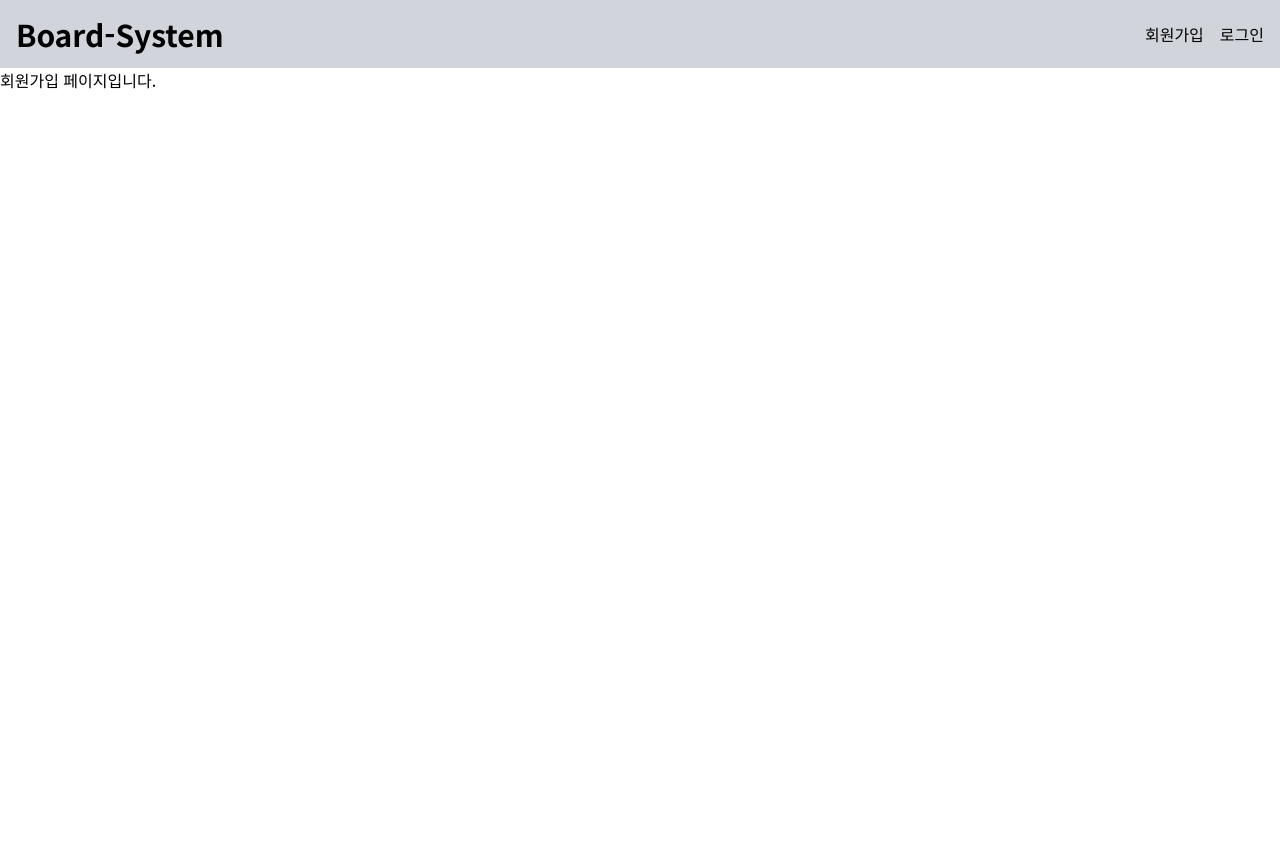
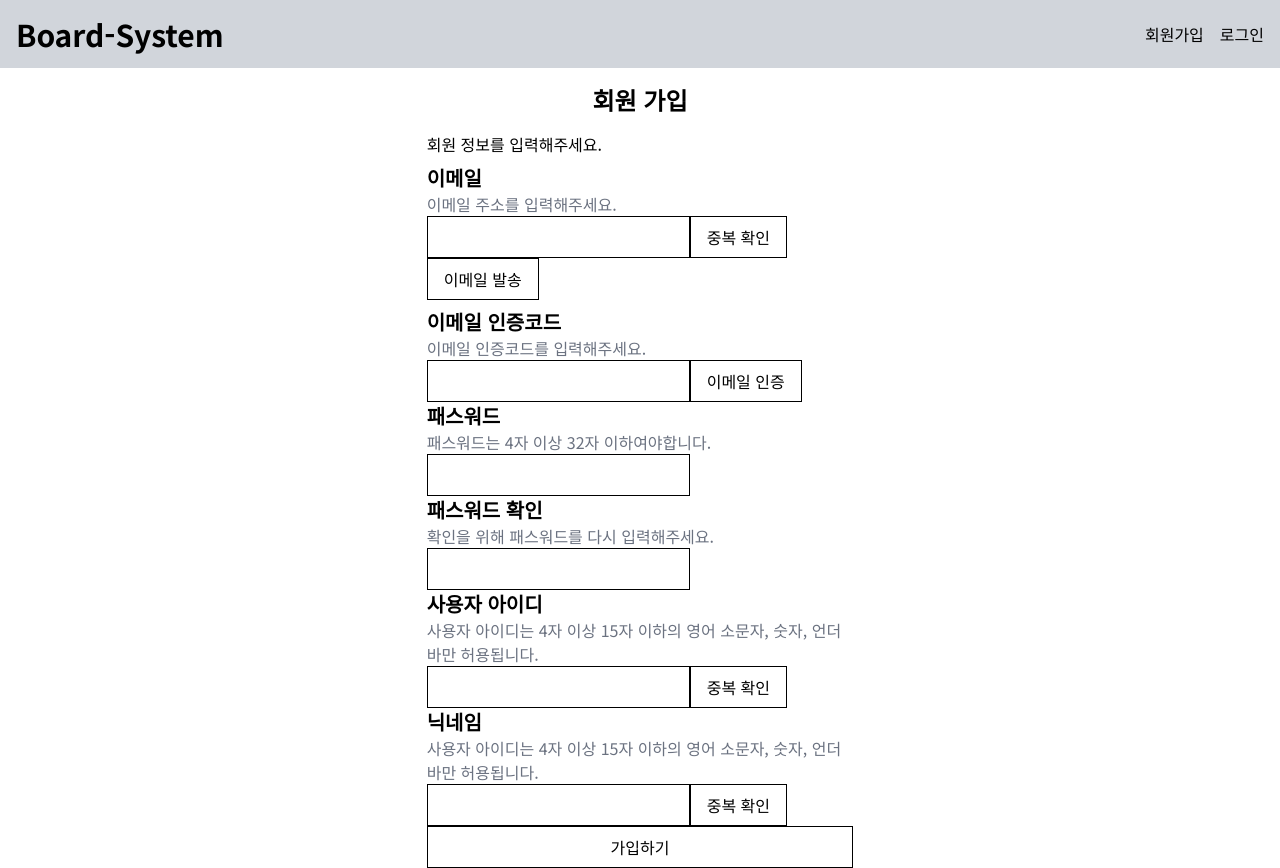
Before and after one commit to ttasjwi/board-fe, a Next.js app: page /register in a window 1280 px wide. Before the commit the page ends 800 px from the top, so only its background shows below. Built offline with nearby package versions, Linux system fonts and the light colour scheme.

Commit message:
회원 가입 페이지 마크업

```diff
--- /dev/null
+++ b/src/components/register/index.ts
@@ -0,0 +1 @@
+export {RegisterForm} from './ui/RegisterForm';
--- /dev/null
+++ b/src/components/register/ui/RegisterForm.tsx
@@ -0,0 +1,151 @@
+'use client';
+import React, {useState} from "react";
+
+export type FormData = {
+    email: string,
+    password: string,
+    passwordCheck: string,
+    code: string,
+    username: string,
+    nickname: string,
+}
+
+const RegisterForm = () => {
+    const [form, setForm] = useState<FormData>({
+        email: '',
+        password: '',
+        passwordCheck: '',
+        code: '',
+        username: '',
+        nickname: '',
+    })
+
+    const handleFormChange = (e: React.ChangeEvent<HTMLInputElement>) => {
+        const {name, value} = e.target;
+
+        setForm(prev => ({
+                ...prev,
+                [name]: value
+            })
+        );
+    };
+
+    const handleSubmit = (e: React.FormEvent<HTMLFormElement>) => {
+        e.preventDefault();
+    };
+
+    return (
+        <form className={''} onSubmit={handleSubmit}>
+            <div className={'flex flex-col'}>
+                <label className={'text-xl font-bold'} htmlFor={'email'}>이메일</label>
+                <p className={'text-gray-500'}>이메일 주소를 입력해주세요.</p>
+                <div className={'mb-2'}>
+                    <input id={'email'}
+                           name={'email'}
+                           type={'email'}
+                           onChange={handleFormChange}
+                           value={form.email}
+                           required={true}
+                           className={'py-2 px-4 border border-solid border-black outline-none'}
+                    />
+                    <button
+                        type={'button'}
+                        className={'py-2 px-4 border border-solid border-black text-black'}
+                    >중복 확인
+                    </button>
+                    <button
+                        type={'button'}
+                        className={'py-2 px-4 border border-solid border-black text-black'}
+                    >이메일 발송
+                    </button>
+                </div>
+                <div>
+                    <label className={'text-xl font-bold'} htmlFor={'code'}>이메일 인증코드</label>
+                    <p className={'text-gray-500'}>이메일 인증코드를 입력해주세요.</p>
+                    <input id={'code'}
+                           name={'code'}
+                           type={'text'}
+                           onChange={handleFormChange}
+                           value={form.code}
+                           className={'py-2 px-4 border border-solid border-black outline-none'}
+                           required={true}
+                    />
+                    <button
+                        type={'button'}
+                        className={'py-2 px-4 border border-solid border-black text-black'}
+                    >이메일 인증
+                    </button>
+                </div>
+            </div>
+            <div>
+                <label className={'text-xl font-bold'} htmlFor={'password'}>패스워드</label>
+                <p className={'text-gray-500'}>패스워드는 4자 이상 32자 이하여야합니다.</p>
+                <input
+                    id={'password'}
+                    name={'password'}
+                    type={'password'}
+                    onChange={handleFormChange}
+                    value={form.password}
+                    className={'py-2 px-4 border border-solid border-black outline-none'}
+                    required={true}
+                />
+            </div>
+            <div>
+                <label className={'text-xl font-bold'} htmlFor={'passwordCheck'}>패스워드 확인</label>
+                <p className={'text-gray-500'}>확인을 위해 패스워드를 다시 입력해주세요.</p>
+                <input
+                    id={'passwordCheck'}
+                    name={'passwordCheck'}
+                    type={'password'}
+                    onChange={handleFormChange}
+                    value={form.passwordCheck}
+                    className={'py-2 px-4 border border-solid border-black outline-none'}
+                    required={true}
+                />
+            </div>
+            <div>
+                <label className={'text-xl font-bold'} htmlFor={'username'}>사용자 아이디</label>
+                <p className={'text-gray-500'}>사용자 아이디는 4자 이상 15자 이하의 영어 소문자, 숫자, 언더바만 허용됩니다.</p>
+                <input
+                    id={'username'}
+                    name={'username'}
+                    type={'text'}
+                    onChange={handleFormChange}
+                    value={form.username}
+                    className={'py-2 px-4 border border-solid border-black outline-none'}
+                    required={true}
+                />
+                <button
+                    type={'button'}
+                    className={'py-2 px-4 border border-solid border-black text-black'}
+                >중복 확인
+                </button>
+            </div>
+            <div>
+                <label className={'text-xl font-bold'} htmlFor={'nickname'}>닉네임</label>
+                <p className={'text-gray-500'}>사용자 아이디는 4자 이상 15자 이하의 영어 소문자, 숫자, 언더바만 허용됩니다.</p>
+                <input
+                    id={'nickname'}
+                    name={'nickname'}
+                    type={'text'}
+                    onChange={handleFormChange}
+                    value={form.nickname}
+                    className={'py-2 px-4 border border-solid border-black outline-none'}
+                    required={true}
+                />
+                <button
+                    type={'button'}
+                    className={'py-2 px-4 border border-solid border-black text-black'}
+                >중복 확인
+                </button>
+            </div>
+            <button
+                type='submit'
+                className={'w-full py-2 px-4 border border-solid border-black outline-none'}
+            >가입하기
+            </button>
+        </form>
+    );
+};
+
+export {RegisterForm};
--- a/src/views/register/ui/RegisterPage.tsx
+++ b/src/views/register/ui/RegisterPage.tsx
@@ -1,10 +1,15 @@
 import React from 'react';
+import {RegisterForm} from "@/components/register";
 
 const RegisterPage = () => {
     return (
-        <>
-            회원가입 페이지입니다.
-        </>
+        <div className={'flex justify-center'}>
+            <section className={'w-1/3'}>
+                <h1 className={'text-2xl font-bold mt-4 text-center mb-4'}>회원 가입</h1>
+                <p className={'mb-2'}>회원 정보를 입력해주세요.</p>
+                <RegisterForm/>
+            </section>
+        </div>
     );
 };
 
```
